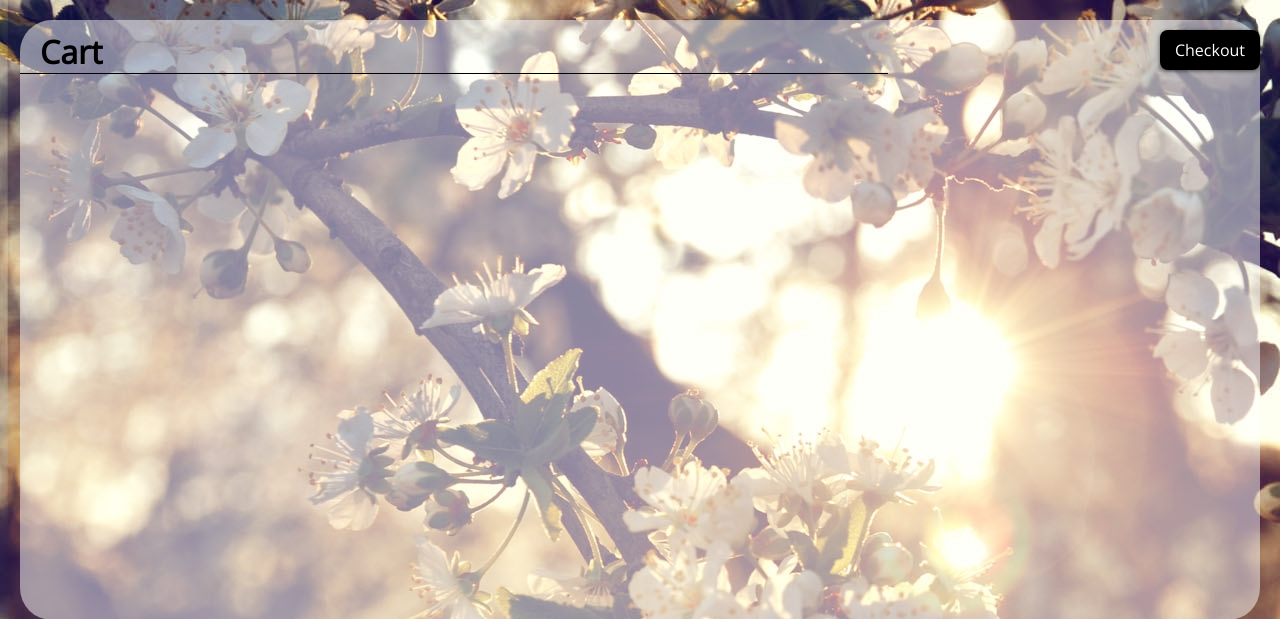
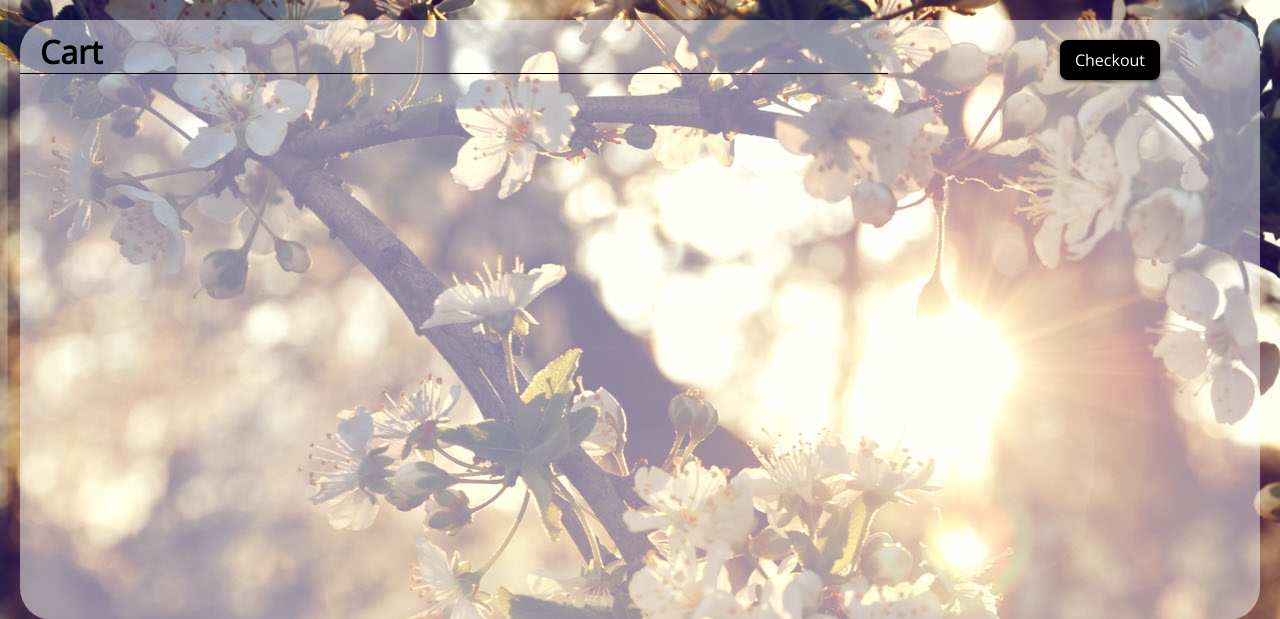
Before and after one commit to leehongtuck/tpmBookstore, a PHP site: page /tpmBookstore/cart.php in a window 1280 px wide. Shown: the part 120-739 px from the top of the page. Run offline with PHP 8.4, Linux system fonts and the light colour scheme; data comes from the database, SQL or seed files in the repository; some libraries are stand-ins or nearby versions.

Commit message:
Checkout btn

```diff
--- a/css/member.css
+++ b/css/member.css
@@ -231,6 +231,7 @@ nav a:hover {
 
 .cartFooter{
 	float:right;
+	margin:10px 100px;
 
 
 }
```
